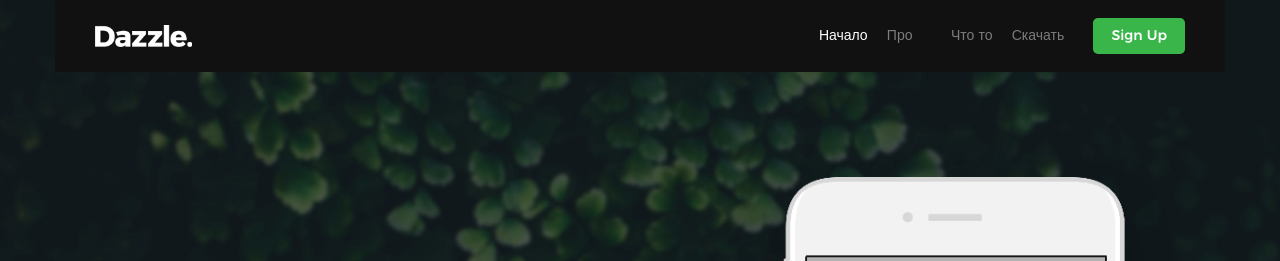
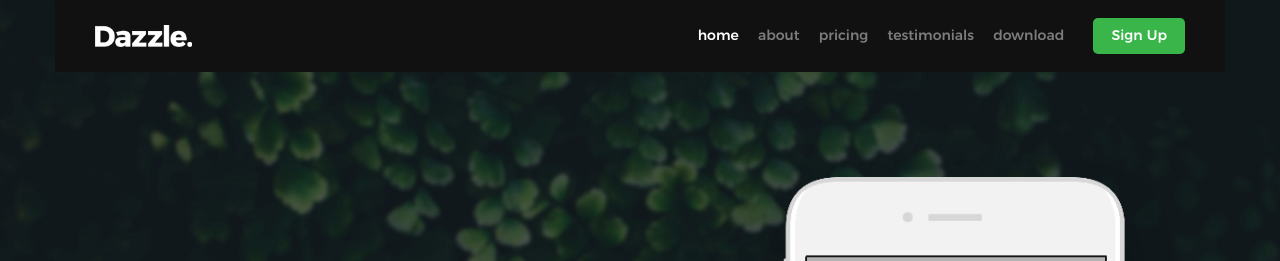
Before and after one commit to silina228/dazzle, a plain HTML site: page index.html in a window 1280 px wide. Shown: the top 261 px of the page. Drawn offline with Linux system fonts and the light colour scheme; files whose address does not match are found by name.

Commit message:
Update index.html

```diff
--- a/index.html
+++ b/index.html
@@ -48,14 +48,14 @@
 
 	   	<nav id="header-nav-wrap">
 			<ul class="header-main-nav">
-				<li class="current"><a class="smoothscroll"  href="#home" title="home">Начало</a></li>
-		                <li><a class="smoothscroll"  href="#about" title="about">Про</a></li>
-				<li><a class="smoothscroll"  href="#pricing" title="Что то"></a></li>
-				<li><a class="smoothscroll"  href="#testimonials" title="testimonials">Что то</a></li>
-				<li><a class="smoothscroll"  href="#download" title="download">Скачать</a></li>
+				<li class="current"><a class="smoothscroll"  href="#home" title="home">home</a></li>
+		                <li><a class="smoothscroll"  href="#about" title="about">about</a></li>
+				<li><a class="smoothscroll"  href="#pricing" title="pricing">pricing</a></li>
+				<li><a class="smoothscroll"  href="#testimonials" title="testimonials">testimonials</a></li>
+				<li><a class="smoothscroll"  href="#download" title="download">download</a></li>
 			</ul>
 
-            		<a href="#" title="Зарегесттрироватся" class="button button-primary cta">Sign Up</a>
+            		<a href="#" title="sing-up" class="button button-primary cta">Sign Up</a>
 		</nav>
 
 		<a class="header-menu-toggle" href="#"><span>Menu</span></a>
```
